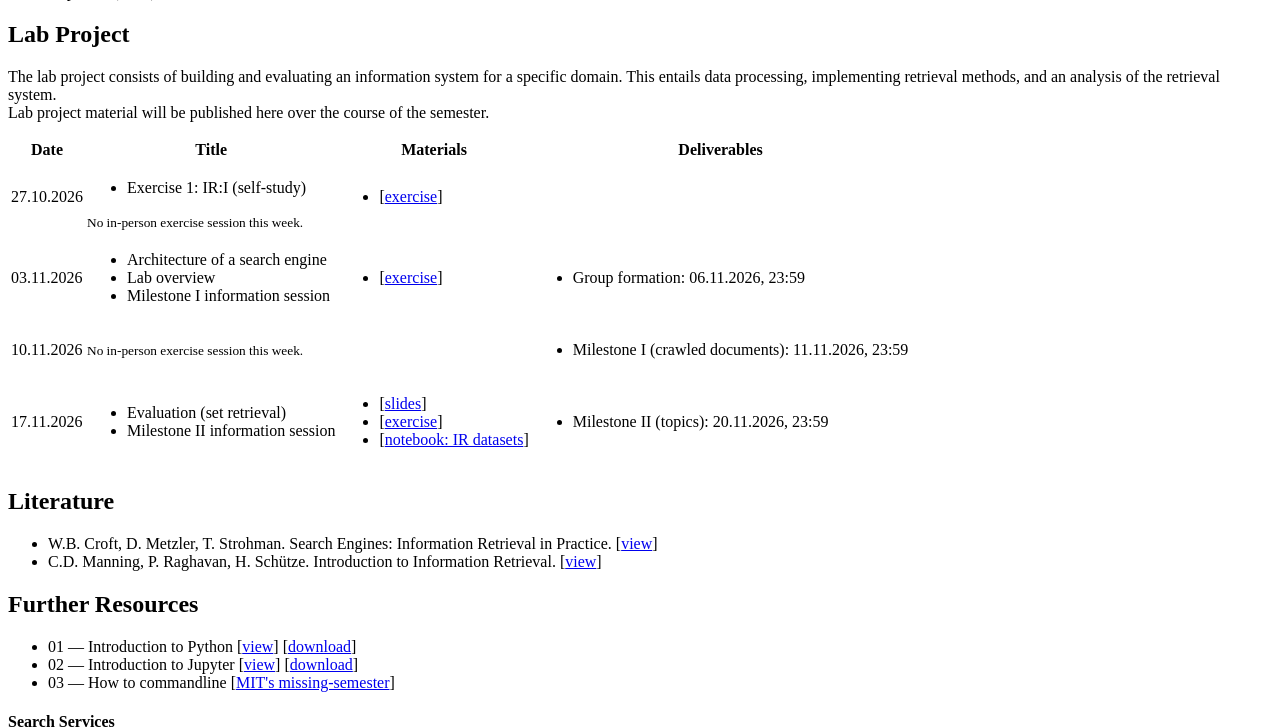
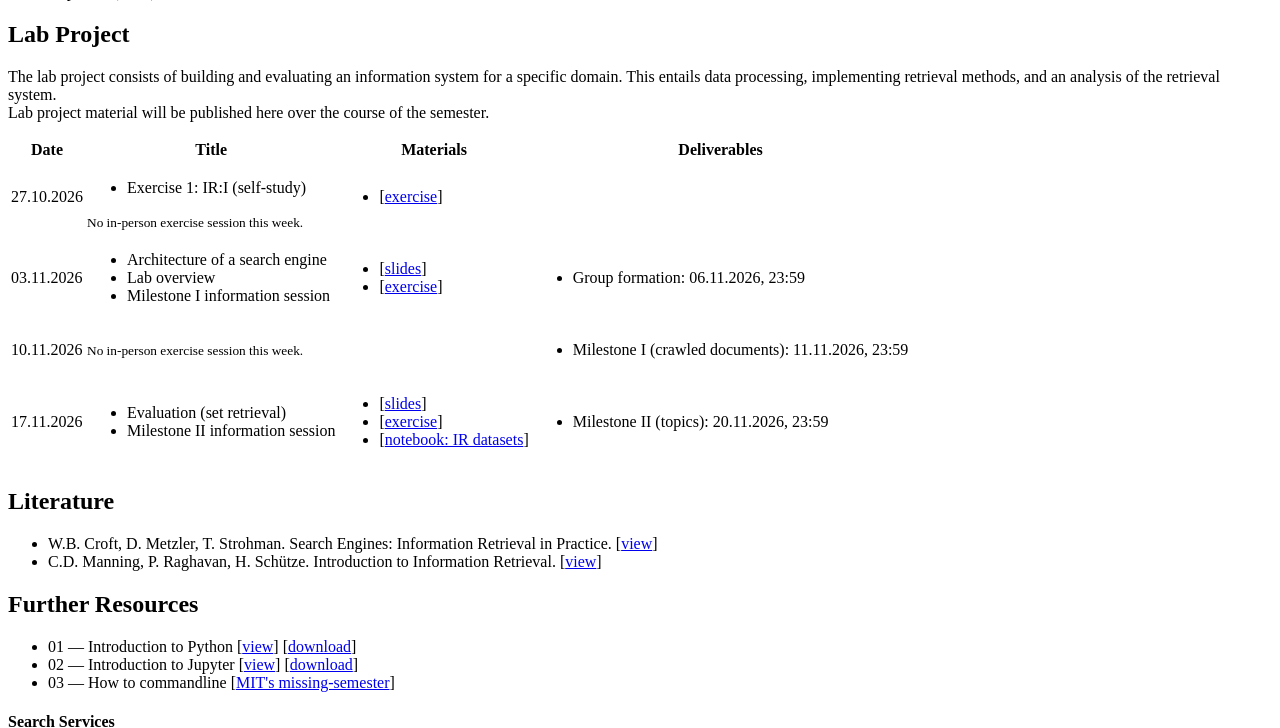
Before and after one commit to temir-org/temir-org.github.io, a Jekyll site: the page built from teaching/information-retrieval-ws26/information-retrieval-ws26.html, in a window 1280 px wide and 900 px high, scrolled down 3376 px, cut to the strip 0-728 px from the top of the window. Built offline with Jekyll 4.4.1, drawn with Linux system fonts in a browser that asks for light colours; a script that is not in the unit is left out.

Commit message:
feat: Add IR lab slides week 1

```diff
--- a/teaching/information-retrieval-ws26/_includes/sessions.html
+++ b/teaching/information-retrieval-ws26/_includes/sessions.html
@@ -32,7 +32,7 @@
         <li>Milestone I information session</li>
       </ul></td>
       <td><ul class="uk-list">
-        <!-- <li>[<a href="./materials/exercise-information-retrieval-wise-2026-part1.pdf">slides</a>]</li> -->
+        <li>[<a href="./materials/exercise-information-retrieval-wise-2026-part1.pdf">slides</a>]</li>
         <li>[<a href="./materials/exercise-information-retrieval-wise-2026-sheet2.pdf">exercise</a>]</li>
       </ul></td>
       <td><ul class="uk-list">
```
Also changed, not shown: 1 other file.
